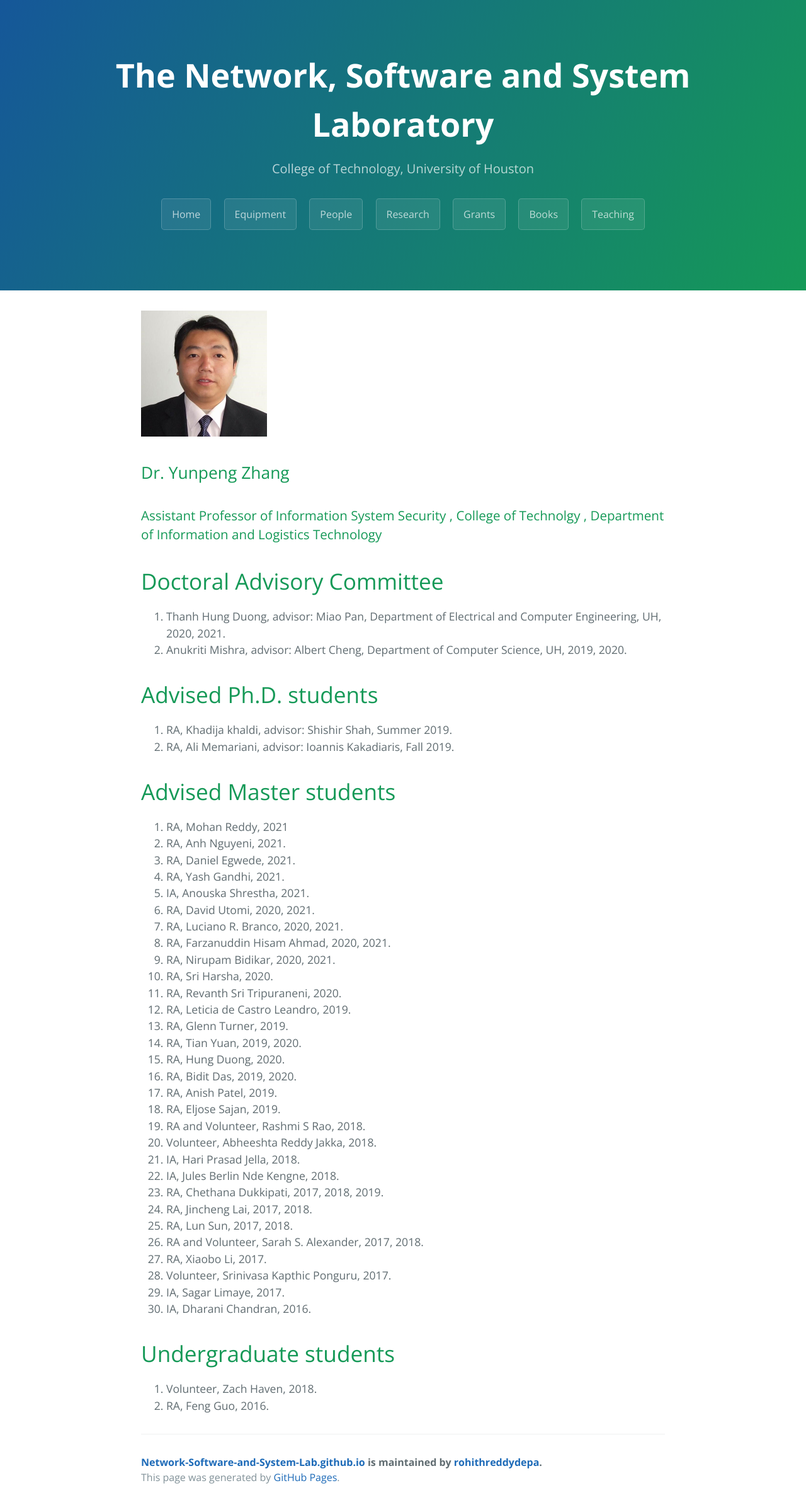
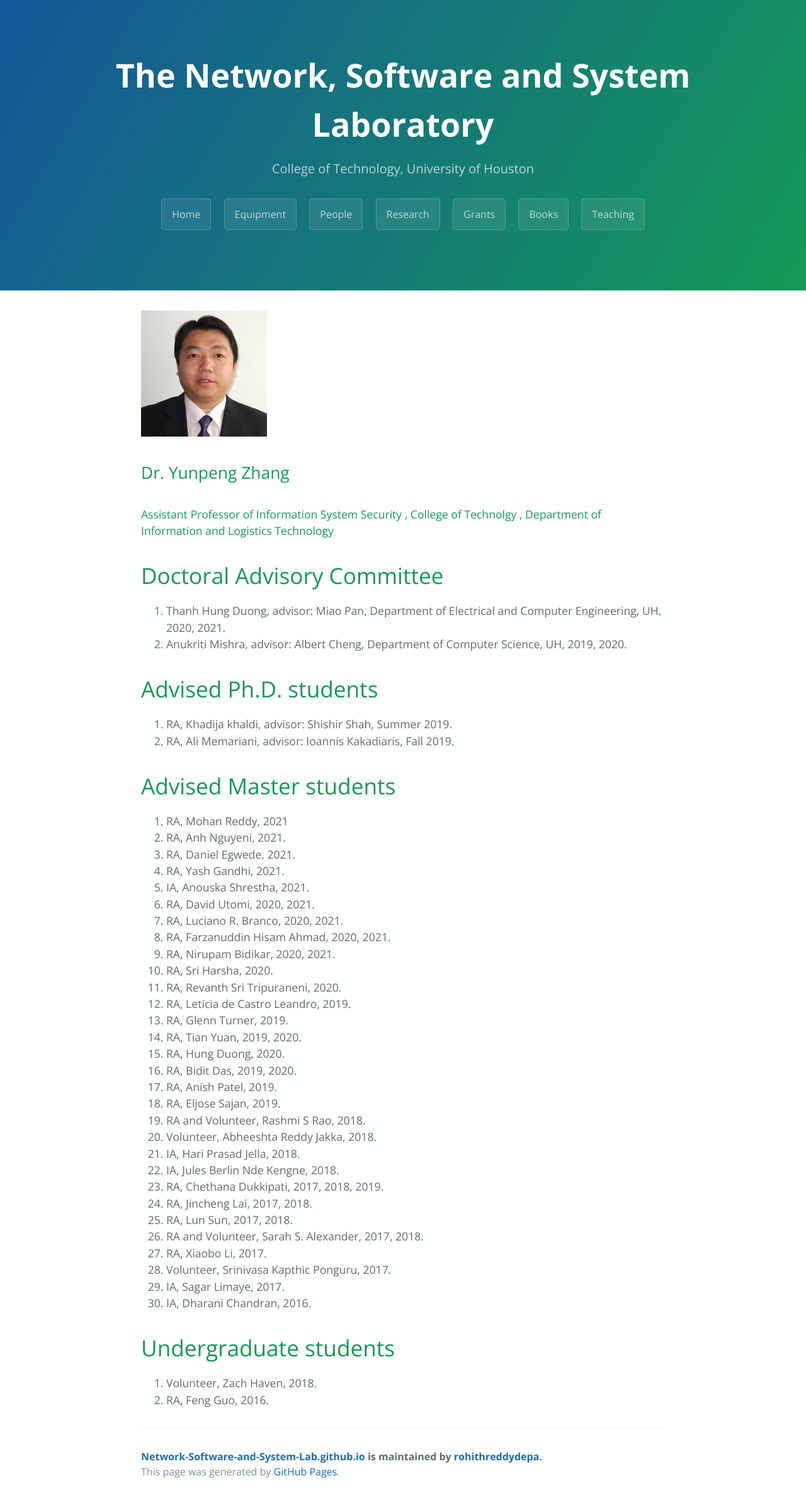
Before and after one commit to rohithreddydepa/Network-Software-and-System-Lab.github.io, a Jekyll site: the page built from index_2_Students.md, in a window 1280 px wide. Shown: the whole page at 63% size. Built offline with Jekyll 4.4.1, drawn with Linux system fonts in a browser that asks for light colours.

```diff
--- a/index_2_Students.md
+++ b/index_2_Students.md
@@ -7,7 +7,7 @@ filename: index_2_Students
 <img src="Photos/DrZhang.jpg" width="200" heiht="20">
 
 ## Dr. Yunpeng Zhang
-### Assistant Professor of Information System Security , College of Technolgy , Department of Information and Logistics Technology
+#### Assistant Professor of Information System Security , College of Technolgy , Department of Information and Logistics Technology
 
 # Doctoral Advisory Committee
 
```
